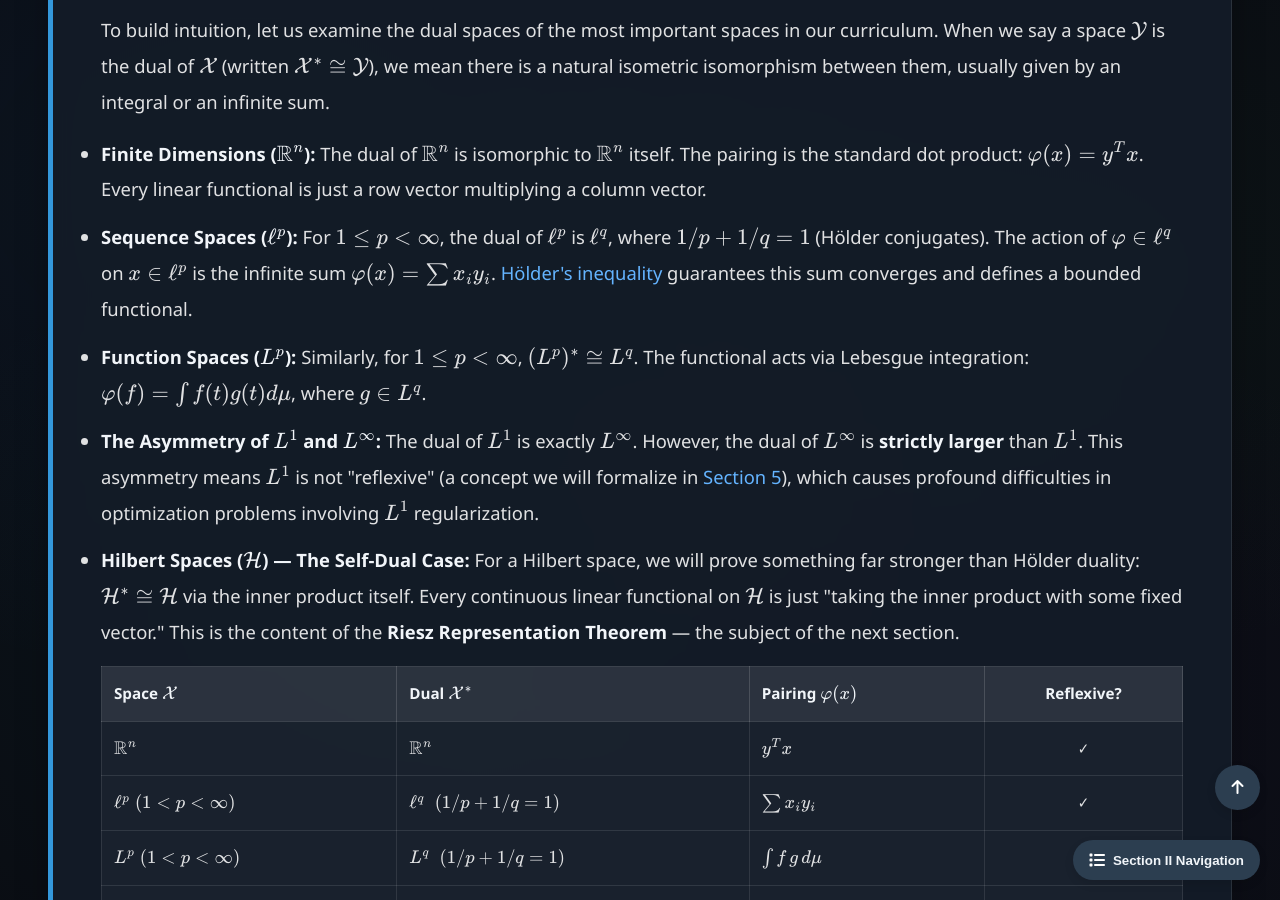
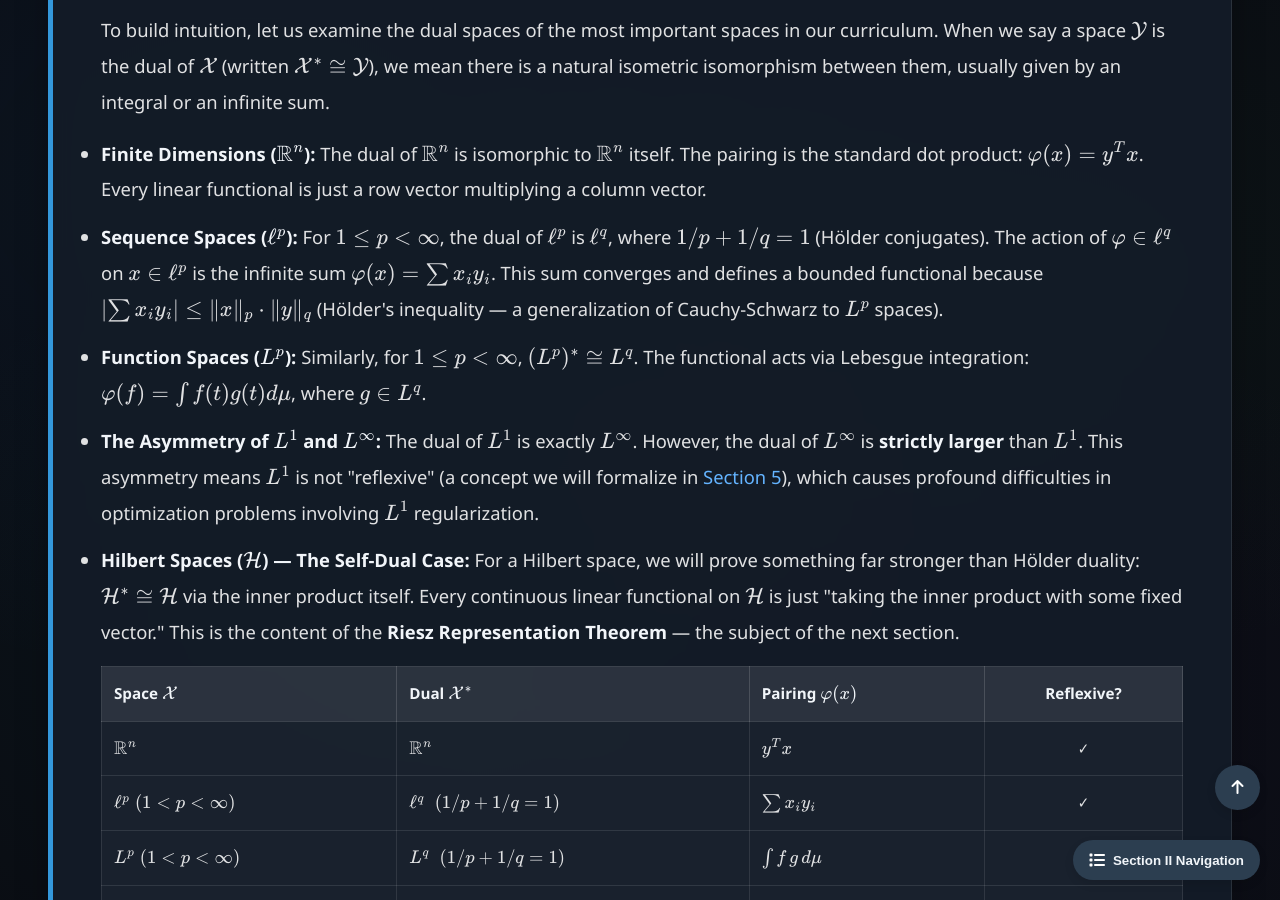
Before and after one commit to Yusukey01/yusukey01.github.io, a Jekyll site: the page built from Mathematics/Calculus/dual_spaces.html, in a window 1280 px wide and 900 px high, scrolled down 2415 px. Built offline with Jekyll 4.4.1, drawn with Linux system fonts in a browser that asks for light colours.

Commit message:
fixed links

```diff
--- a/Mathematics/Calculus/dual_spaces.html
+++ b/Mathematics/Calculus/dual_spaces.html
@@ -121,7 +121,8 @@ noindex: true
                     <li><strong>Sequence Spaces (\(\ell^p\)):</strong>
                         For \(1 \leq p < \infty\), the dual of \(\ell^p\) is \(\ell^q\), where \(1/p + 1/q = 1\) (Hölder conjugates).
                         The action of \(\varphi \in \ell^q\) on \(x \in \ell^p\) is the infinite sum \(\varphi(x) = \sum x_i y_i\).
-                        <a href="intro_analysis.html#hilbert">Hölder's inequality</a> guarantees this sum converges and defines a bounded functional.
+                        This sum converges and defines a bounded functional because
+                        \(|\sum x_i y_i| \leq \|x\|_p \cdot \|y\|_q\) (Hölder's inequality — a generalization of Cauchy-Schwarz to \(L^p\) spaces).
                     </li>
                     <li><strong>Function Spaces (\(L^p\)):</strong>
                         Similarly, for \(1 \leq p < \infty\), \((L^p)^* \cong L^q\). The functional acts via Lebesgue integration:
```
